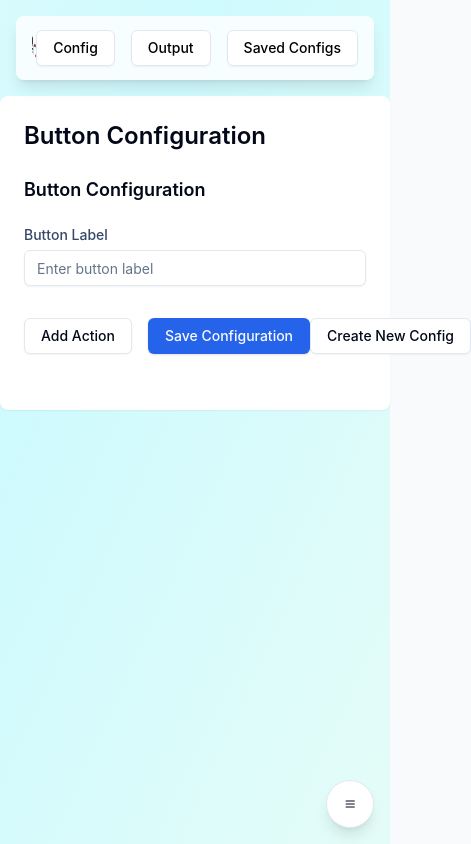
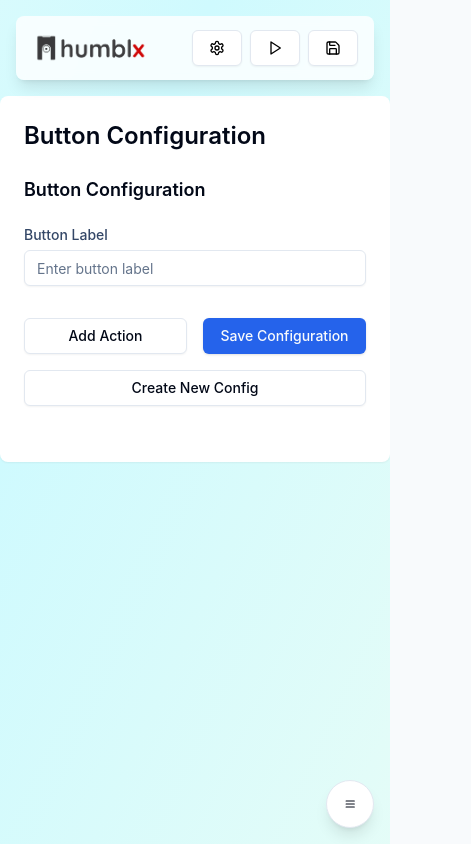
Before and after one commit to aswinpradeepc/dynamic-button-workflow, a React (Vite) app: page / in a window 390 px wide. Shown: the whole page, 471 px wide, since content can reach past the window. Built offline with nearby package versions, Linux system fonts and the light colour scheme.

Commit message:
feat: enhance UI with icons and improve button layout in ConfigForm

```diff
--- a/src/App.jsx
+++ b/src/App.jsx
@@ -4,6 +4,7 @@ import { Button } from './components/ui/button'
 import ConfigForm from './components/ConfigForm'
 import DynamicButton from './components/DynamicButton'
 import SavedConfigs from './components/SavedConfigs'
+import { Settings, Play, Save } from 'lucide-react'
 import logo from './assets/logo.png'
 
 function App() {
@@ -19,13 +20,14 @@ function App() {
                     <img src={logo} alt="Logo" className="h-8 w-auto" />
                   </Link>
                 </div>
-                <div className="flex items-center space-x-4">
+                <div className="flex items-center space-x-2 sm:space-x-4">
                   <Link to="/">
                     <Button
                       variant="outline"
                       className="text-black hover:shadow-lg hover:translate-y-[-2px] transition-all duration-200"
                     >
-                      Config
+                      <Settings className="h-4 w-4 sm:mr-2" />
+                      <span className="hidden sm:inline">Config</span>
                     </Button>
                   </Link>
                   <Link to="/output">
@@ -33,7 +35,8 @@ function App() {
                       variant="outline"
                       className="text-black hover:shadow-lg hover:translate-y-[-2px] transition-all duration-200"
                     >
-                      Output
+                      <Play className="h-4 w-4 sm:mr-2" />
+                      <span className="hidden sm:inline">Output</span>
                     </Button>
                   </Link>
                   <Link to="/saved">
@@ -41,7 +44,8 @@ function App() {
                       variant="outline"
                       className="text-black hover:shadow-lg hover:translate-y-[-2px] transition-all duration-200"
                     >
-                      Saved Configs
+                      <Save className="h-4 w-4 sm:mr-2" />
+                      <span className="hidden sm:inline">Saved Configs</span>
                     </Button>
                   </Link>
                 </div>
--- a/src/components/ConfigForm.jsx
+++ b/src/components/ConfigForm.jsx
@@ -305,16 +305,20 @@ const ConfigForm = ({ onSave }) => {
               ))}
             </div>
 
-            <div className="flex justify-between items-center">
-              <div className="flex gap-4">
+            <div className="flex flex-wrap gap-4 items-center">
+              <div className="flex flex-wrap gap-4 flex-1">
                 <Button
                   type="button"
                   onClick={handleAddAction}
                   variant="outline"
+                  className="flex-1 sm:flex-none"
                 >
                   Add Action
                 </Button>
-                <Button type="submit">
+                <Button
+                  type="submit"
+                  className="flex-1 sm:flex-none"
+                >
                   Save Configuration
                 </Button>
               </div>
@@ -322,6 +326,7 @@ const ConfigForm = ({ onSave }) => {
                 type="button"
                 variant="outline"
                 onClick={handleNewConfig}
+                className="w-full sm:w-auto"
               >
                 Create New Config
               </Button>
```
